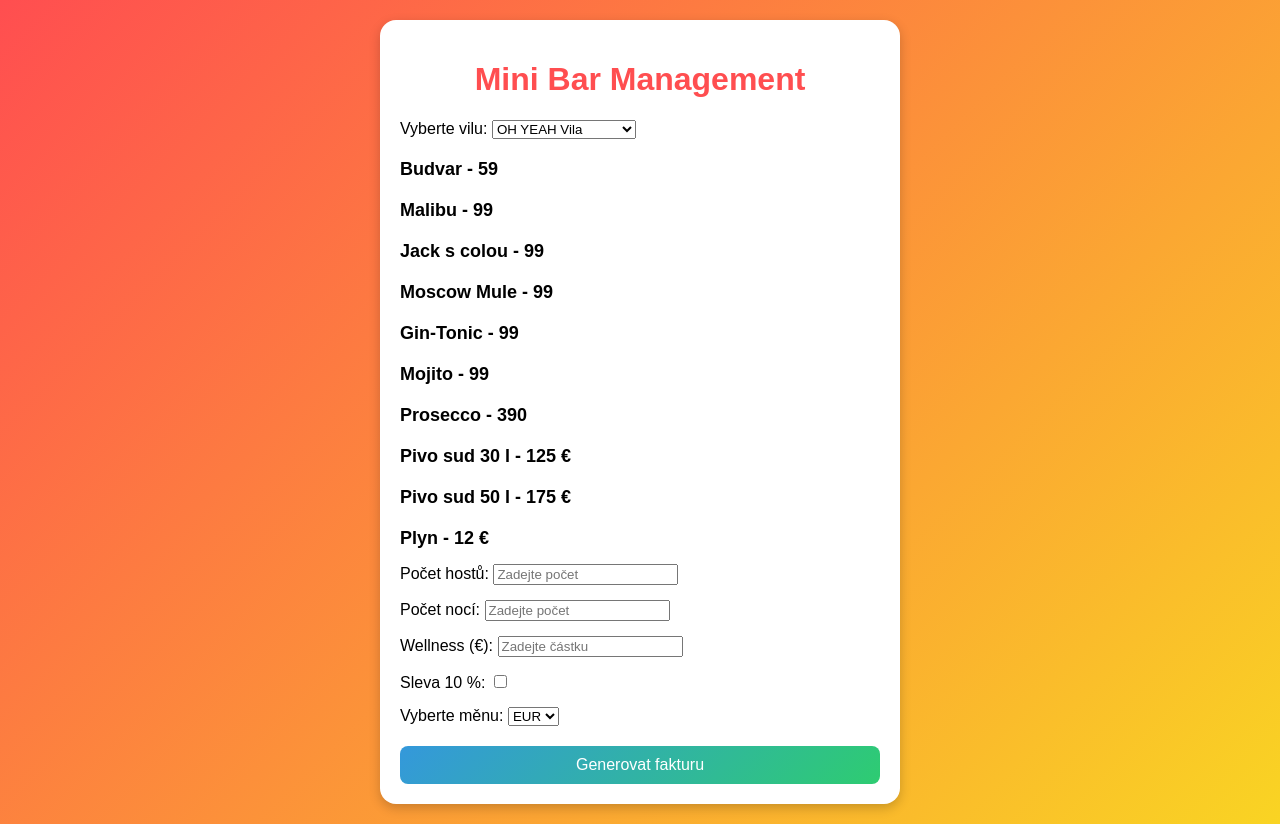
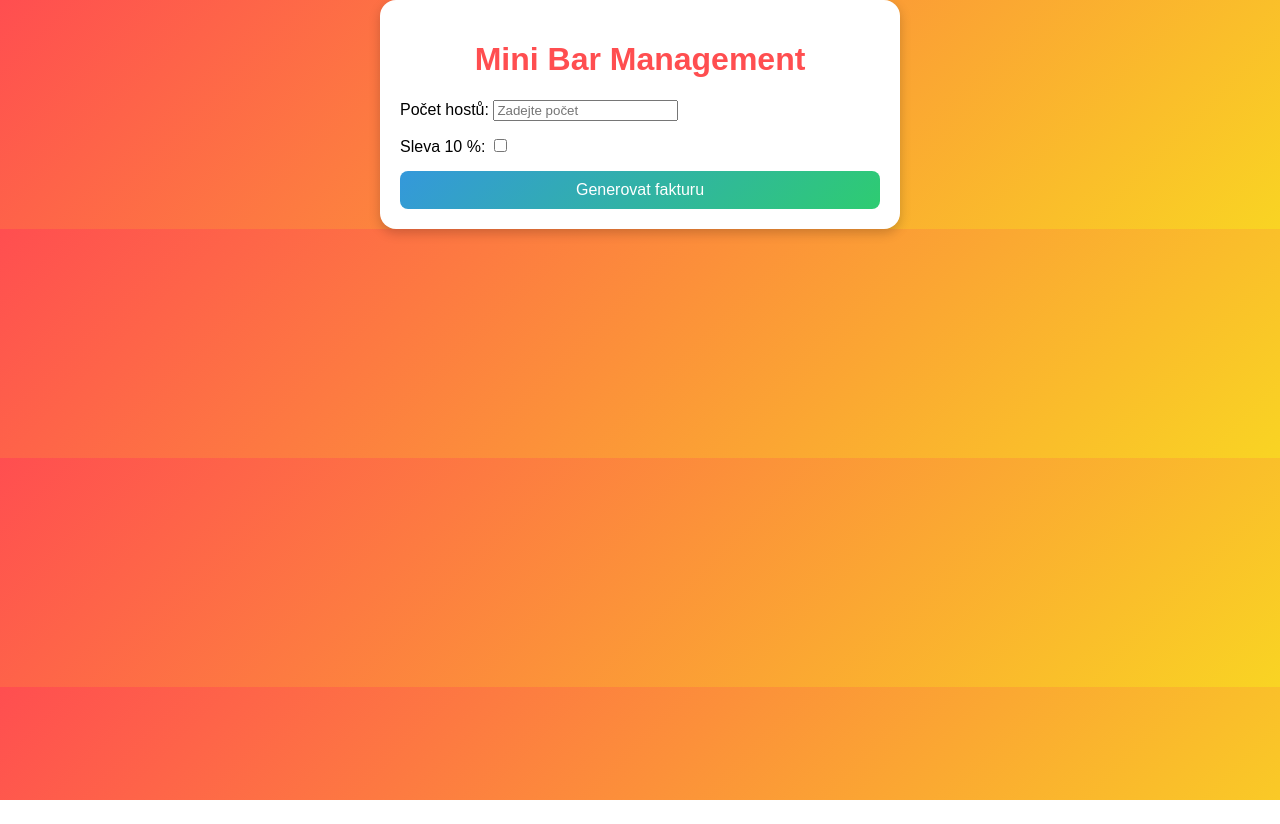
Before and after one commit to Martyparty1988/minibars-sklad, a plain HTML site: page index.html in a window 1280 px wide. After the commit the page ends 800 px from the top, so only its background shows below. Drawn offline with Linux system fonts and the light colour scheme.

Commit message:
Merge back from c77a525

```diff
--- a/index.html
+++ b/index.html
@@ -5,17 +5,18 @@
   <meta name="viewport" content="width=device-width, initial-scale=1.0" />
   <title>Mini Bar Management</title>
   <style>
+    /* Původní styly, upravené */
     body {
-      font-family: Arial, sans-serif;
+      font-family: 'Arial', sans-serif;
       margin: 0;
       padding: 0;
       background: linear-gradient(135deg, #ff4e50, #f9d423);
     }
     .container {
       max-width: 480px;
-      margin: 20px auto;
+      margin: auto;
       padding: 20px;
-      background: white;
+      background: #fff;
       border-radius: 16px;
       box-shadow: 0 4px 12px rgba(0, 0, 0, 0.2);
     }
@@ -26,16 +27,10 @@
     .form-group {
       margin-bottom: 15px;
     }
-    .vila-name {
-      font-size: 18px;
-      font-weight: bold;
-      margin-top: 20px;
-    }
     button {
       display: block;
       width: 100%;
       padding: 10px;
-      margin-top: 20px;
       background: linear-gradient(135deg, #3498db, #2ecc71);
       color: white;
       font-size: 16px;
@@ -43,105 +38,22 @@
       border-radius: 8px;
       cursor: pointer;
     }
-    button:hover {
-      background: linear-gradient(135deg, #2980b9, #27ae60);
-    }
   </style>
 </head>
 <body>
   <div class="container">
     <h1>Mini Bar Management</h1>
-    <div>
-      <label>Vyberte vilu:</label>
-      <select id="vila-select" onchange="changeVila()">
-        <option value="ohyeah">OH YEAH Vila</option>
-        <option value="castle">The Little Castle Vila</option>
-        <option value="pool">Amazing Pool Vila</option>
-      </select>
-    </div>
-
-    <div id="items-container"></div>
-
+    <!-- Pole pro městskou daň a další -->
     <div class="form-group">
       <label>Počet hostů:</label>
       <input type="number" id="guests" placeholder="Zadejte počet" />
     </div>
-    <div class="form-group">
-      <label>Počet nocí:</label>
-      <input type="number" id="nights" placeholder="Zadejte počet" />
-    </div>
-    <div class="form-group">
-      <label>Wellness (€):</label>
-      <input type="number" id="wellness" placeholder="Zadejte částku" />
-    </div>
-    <div class="form-group">
+    <!-- Sleva přesunuta dolů -->
+    <div class="form-group" id="discount">
       <label for="discount">Sleva 10 %:</label>
-      <input type="checkbox" id="discount" />
-    </div>
-    <div>
-      <label>Vyberte měnu:</label>
-      <select id="currency">
-        <option value="eur">EUR</option>
-        <option value="czk">CZK</option>
-      </select>
+      <input type="checkbox" />
     </div>
     <button onclick="generateInvoice()">Generovat fakturu</button>
   </div>
-
-  <script>
-    const vily = {
-      ohyeah: {
-        items: {
-          Budvar: 59,
-          Malibu: 99,
-          "Jack s colou": 99,
-          "Moscow Mule": 99,
-          "Gin-Tonic": 99,
-          Mojito: 99,
-          Prosecco: 390,
-          "Pivo sud 30 l": "125 €",
-          "Pivo sud 50 l": "175 €",
-          Plyn: "12 €",
-        },
-      },
-      pool: {
-        items: {
-          Budvar: 59,
-          Malibu: 99,
-          "Jack s colou": 99,
-          "Moscow Mule": 99,
-          "Gin-Tonic": 99,
-          Mojito: 99,
-          "Coca-Cola": 32,
-          Sprite: 32,
-          "Red Bull": 59,
-          Prosecco: 390,
-          "Pivo sud 30 l": "125 €",
-          "Pivo sud 50 l": "175 €",
-          Plyn: "12 €",
-        },
-      },
-    };
-
-    function changeVila() {
-      const vilaName = document.getElementById("vila-select").value;
-      const container = document.getElementById("items-container");
-      container.innerHTML = "";
-
-      const items = vily[vilaName].items;
-      for (let [itemName, price] of Object.entries(items)) {
-        const itemDiv = document.createElement("div");
-        itemDiv.className = "form-group vila-name";
-        itemDiv.innerHTML = `${itemName} - ${price}`;
-        container.appendChild(itemDiv);
-      }
-    }
-
-    function generateInvoice() {
-      alert("Generuji fakturu... Zde pokračujeme!");
-    }
-
-    changeVila();
-  </script>
 </body>
 </html>
```
